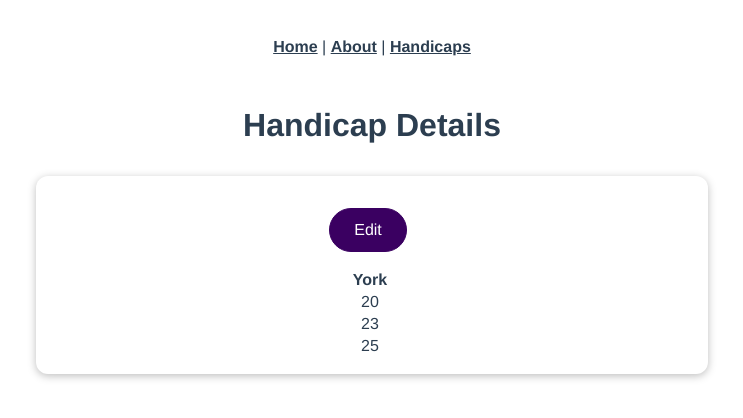
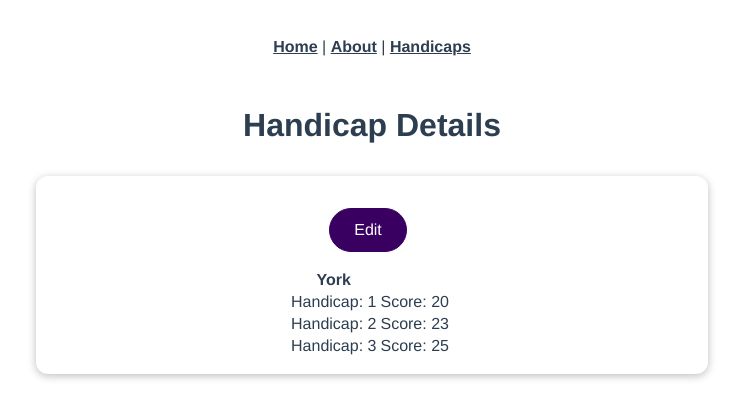
Before and after one commit to antcroshaw/handicaps, a Vue app: page /handicaps/1 in a window 1280 px wide. Shown: the top 418 px of the page, without its empty margins (268-1011 px from the left). Built offline with nearby package versions, Linux system fonts and the light colour scheme.

Commit message:
sorted out error adding scores, now you can add scores and handicaps

```diff
--- a/src/components/HandicapDetails.vue
+++ b/src/components/HandicapDetails.vue
@@ -5,7 +5,7 @@
   <div v-for="handicap in handicaps" :key="handicap.id">
     <div v-if="handicap.id === id" >
       <table id="scores"><th id="table-heading">{{ handicap.name }}</th><tr v-for="(score,index) in handicap.scores" :key="index">
-          <td>{{ score }}</td><td><button @click="increaseScore(index,handicap.name)" v-if="dialogIsVisible">+
+         <td>Handicap: {{ index+1 }}</td> <td>Score: {{ score }}</td><td><button @click="increaseScore(index,handicap.name)" v-if="dialogIsVisible">+
         </button><button @click="decreaseScore(index,handicap.name)" v-if="dialogIsVisible">-</button>
           <button @click="deleteHandicap(index,handicap.name)" v-if="dialogIsVisible">Delete</button></td></tr></table>
       </div>
@@ -14,7 +14,7 @@
       <form @submit.prevent="submitForm">
         <label for="addHandicap">Add Handicap: </label>
         <input class="text" name="addHandicap" id="addHandicap" v-model="newHandicap.value"/>
-        <button type="submit" @click="addHandicap(handicap.name)" >Add</button>
+        <button type="submit" @click="addHandicap(name)">Add</button>
       </form>
     </div>
   </base-card>
@@ -25,7 +25,7 @@ import BaseButton from './ui/BaseButton'
 import BaseCard from './ui/BaseCard'
 export default {
   components: { BaseCard, BaseButton },
-  props: ['id'],
+  props: ['id', 'name'],
   data () {
     return {
       // this is required as you cannot send more than one item of data in an action call
--- a/src/components/Handicaps.vue
+++ b/src/components/Handicaps.vue
@@ -4,7 +4,8 @@
    <router-link :to="{
      name: 'HandicapDetails',
      params: {
-       id: handicap.id
+       id: handicap.id,
+       name: handicap.name
      }
    }">{{ handicap.name }}</router-link>
  </div>
--- a/src/components/ui/BaseBadge.vue
+++ b/src/components/ui/BaseBadge.vue
@@ -6,10 +6,10 @@
 
 <script>
 export default {
-  props: ['type','title'],
+  props: ['type', 'title'],
   computed: {
-    text() {
-      return this.title.toUpperCase();
+    text () {
+      return this.title.toUpperCase()
     }
   }
 }
```
